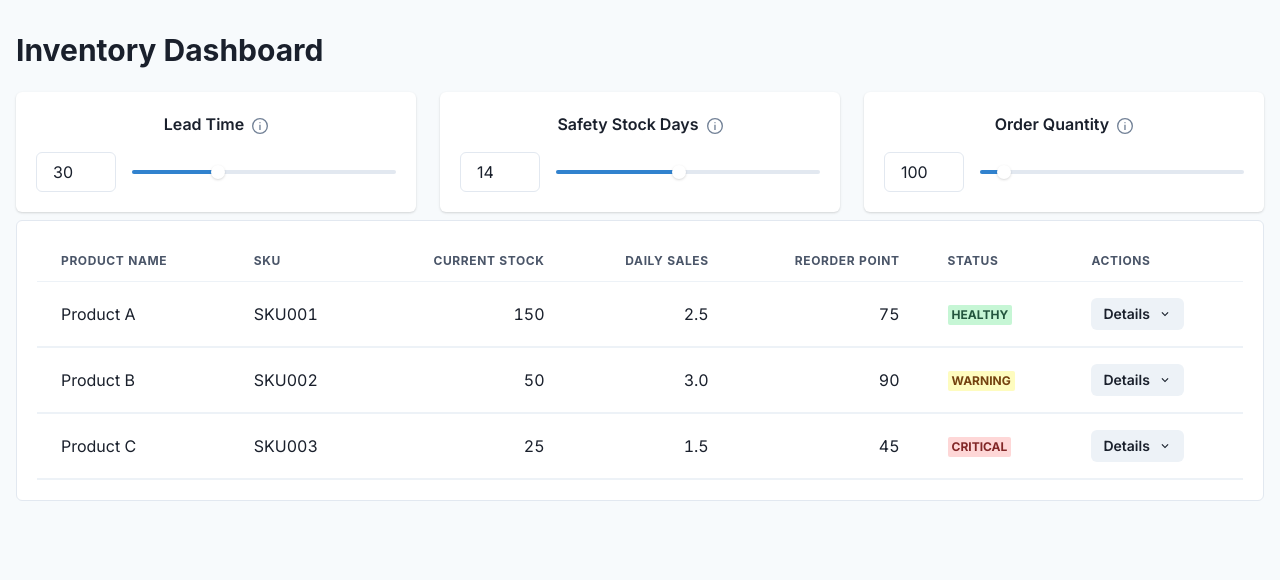
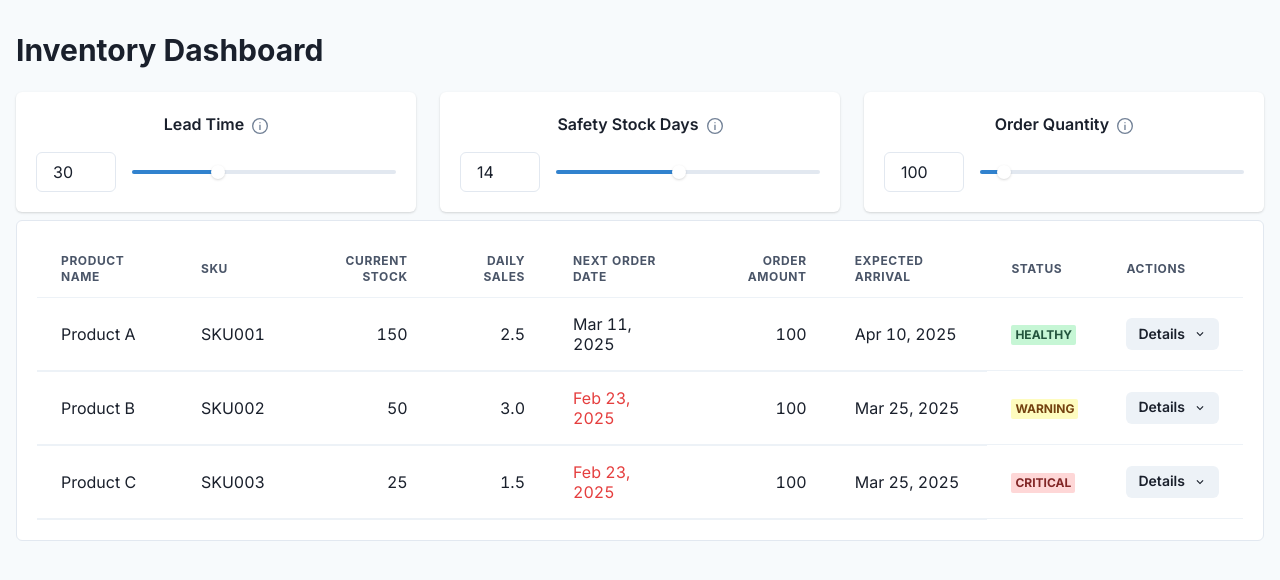
Before and after one commit to bilalsattar24/inventory-assistant, a Next.js app: page /dashboard in a window 1280 px wide. Shown: the top 580 px of the page. Built offline with nearby package versions, Linux system fonts and the light colour scheme.

Commit message:
dashboard update

```diff
--- a/src/app/dashboard/page.tsx
+++ b/src/app/dashboard/page.tsx
@@ -69,6 +69,46 @@ function calculateDailyInventory(item: any, days: number = 100) {
   }
 
   return dailyInventory;
+}
+
+// Add these utility functions at the top
+function calculateNextOrderInfo(
+  currentStock: number,
+  dailySales: number,
+  safetyStockDays: number,
+  leadTime: number,
+  orderQuantity: number
+) {
+  // Calculate days until safety stock is reached
+  const daysUntilSafetyStock = Math.floor(
+    (currentStock - safetyStockDays * dailySales) / dailySales
+  );
+
+  // Calculate when to place the order (considering lead time)
+  const daysUntilOrder = Math.max(0, daysUntilSafetyStock - leadTime);
+
+  // Calculate the next order date
+  const orderDate = new Date();
+  orderDate.setDate(orderDate.getDate() + daysUntilOrder);
+
+  // Calculate the shipping date (order date + lead time)
+  const shipDate = new Date(orderDate);
+  shipDate.setDate(shipDate.getDate() + leadTime);
+
+  return {
+    orderDate,
+    shipDate,
+    orderQuantity,
+    daysUntilOrder,
+  };
+}
+
+function formatDate(date: Date): string {
+  return date.toLocaleDateString('en-US', {
+    month: 'short',
+    day: 'numeric',
+    year: 'numeric'
+  });
 }
 
 export default function Dashboard() {
@@ -191,20 +231,37 @@ export default function Dashboard() {
                     <Th>SKU</Th>
                     <Th isNumeric>Current Stock</Th>
                     <Th isNumeric>Daily Sales</Th>
-                    <Th isNumeric>Reorder Point</Th>
+                    <Th>Next Order Date</Th>
+                    <Th isNumeric>Order Amount</Th>
+                    <Th>Expected Arrival</Th>
                     <Th>Status</Th>
                     <Th>Actions</Th>
                   </Tr>
                 </Thead>
                 <Tbody>
-                  {inventoryItems.map((item) => (
+                  {inventoryItems.map((item) => {
+                    const nextOrder = calculateNextOrderInfo(
+                      item.currentStock,
+                      item.averageDailySales,
+                      parameters.safetyStock,
+                      parameters.leadTime,
+                      parameters.orderQuantity
+                    );
+
+                    return (
                       <React.Fragment key={item.id}>
                         <Tr>
                           <Td>{item.name}</Td>
                           <Td>{item.sku}</Td>
                           <Td isNumeric>{item.currentStock}</Td>
                           <Td isNumeric>{item.averageDailySales.toFixed(1)}</Td>
-                        <Td isNumeric>{item.reorderPoint}</Td>
+                          <Td>
+                            <Text color={nextOrder.daysUntilOrder <= 7 ? "red.500" : undefined}>
+                              {formatDate(nextOrder.orderDate)}
+                            </Text>
+                          </Td>
+                          <Td isNumeric>{parameters.orderQuantity}</Td>
+                          <Td>{formatDate(nextOrder.shipDate)}</Td>
                           <Td>
                             <Badge colorScheme={getStatusColor(item.status)}>
                               {item.status}
@@ -261,7 +318,8 @@ export default function Dashboard() {
                           </Td>
                         </Tr>
                       </React.Fragment>
-                  ))}
+                    );
+                  })}
                 </Tbody>
               </Table>
             </Box>
```
Lines whose indentation alone changed are shown as unchanged.
